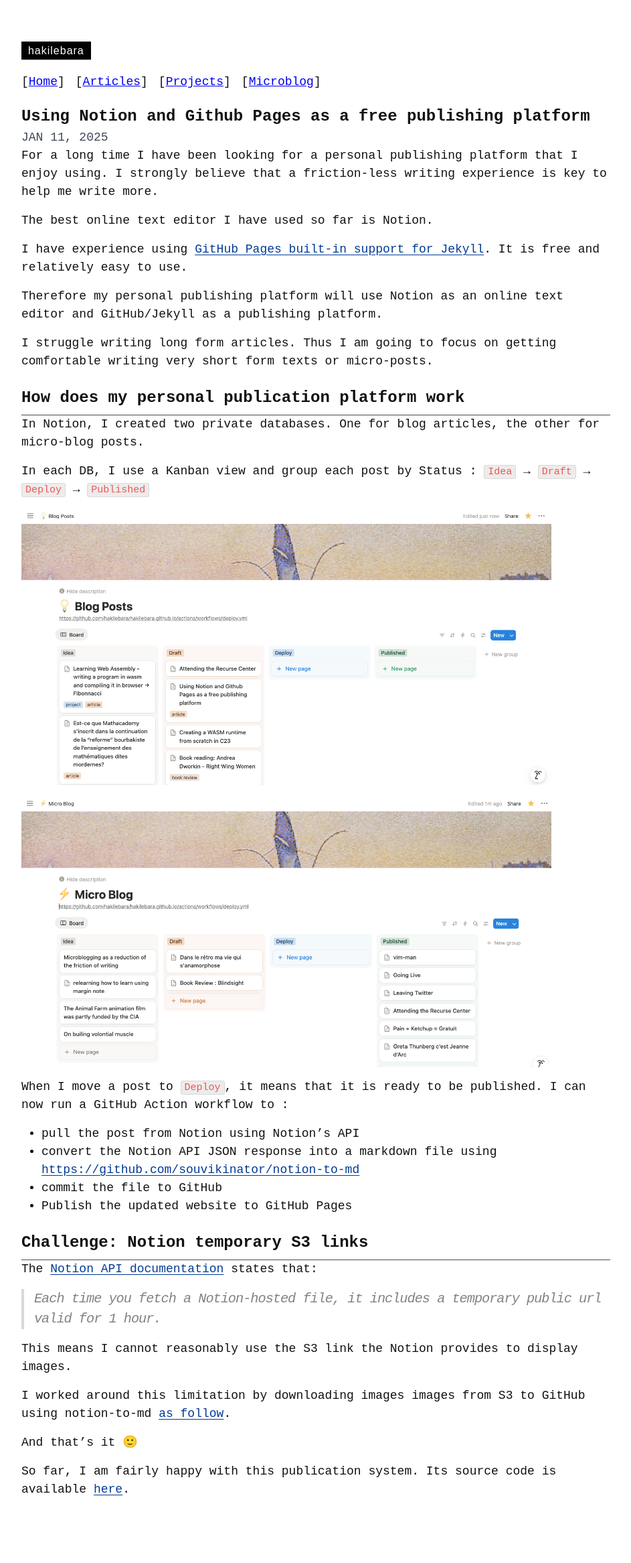
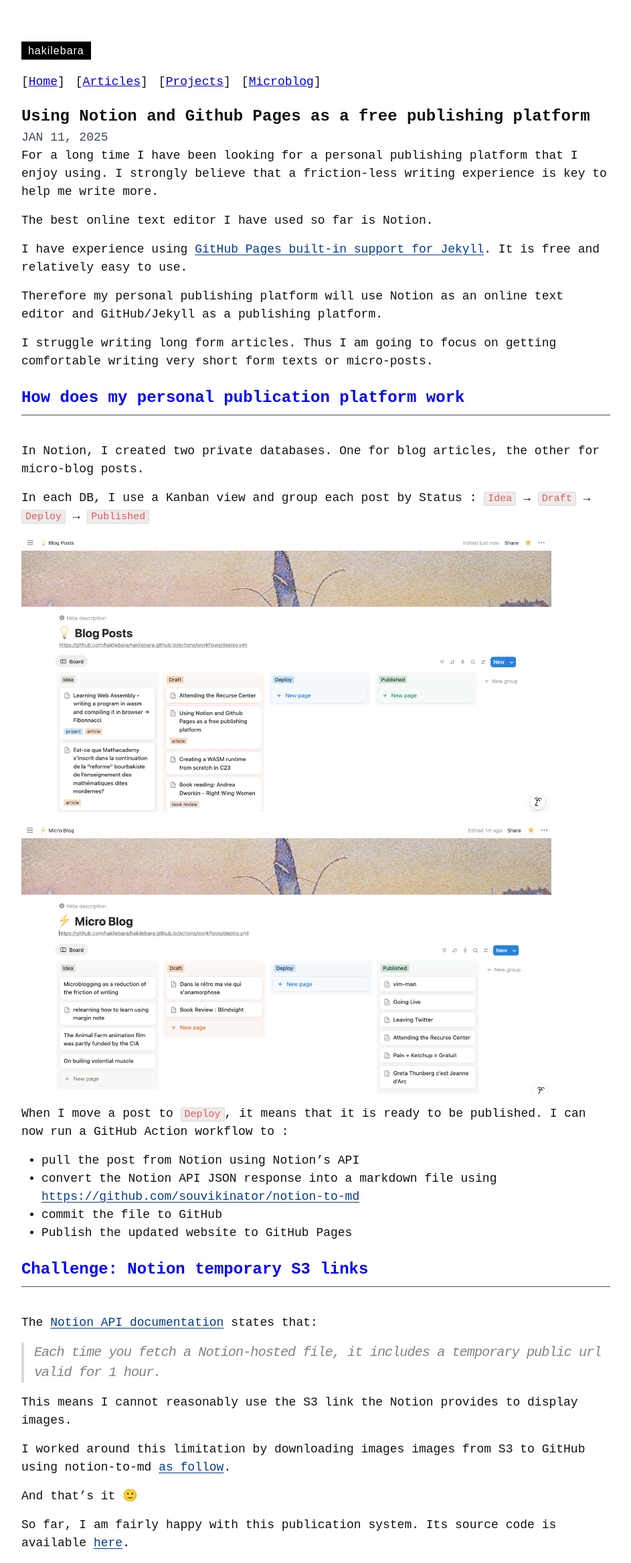
Before and after one commit to hakilebara/hakilebara.github.io, a Jekyll site: the page built from _posts/2025-01-11-using-notion-and-github-pages-as-a-free-publishing-platform.markdown, in a window 1280 px wide. Shown: the whole page at 67% size, without its empty margins (168-1111 px from the left). Built offline with Jekyll 4.4.1, drawn with Linux system fonts in a browser that asks for light colours; before the commit the page ends 2253 px from its top, so only the background shows below that.

Commit message:
change style of article section titles

```diff
--- a/assets/main.css
+++ b/assets/main.css
@@ -213,6 +213,8 @@
     font-size: 1.5em;
     font-weight: 600;
     border-bottom: 1px solid #454c54;
+    margin-bottom: 2.5rem;
+    color: blue;
   }
 
   a {
```
